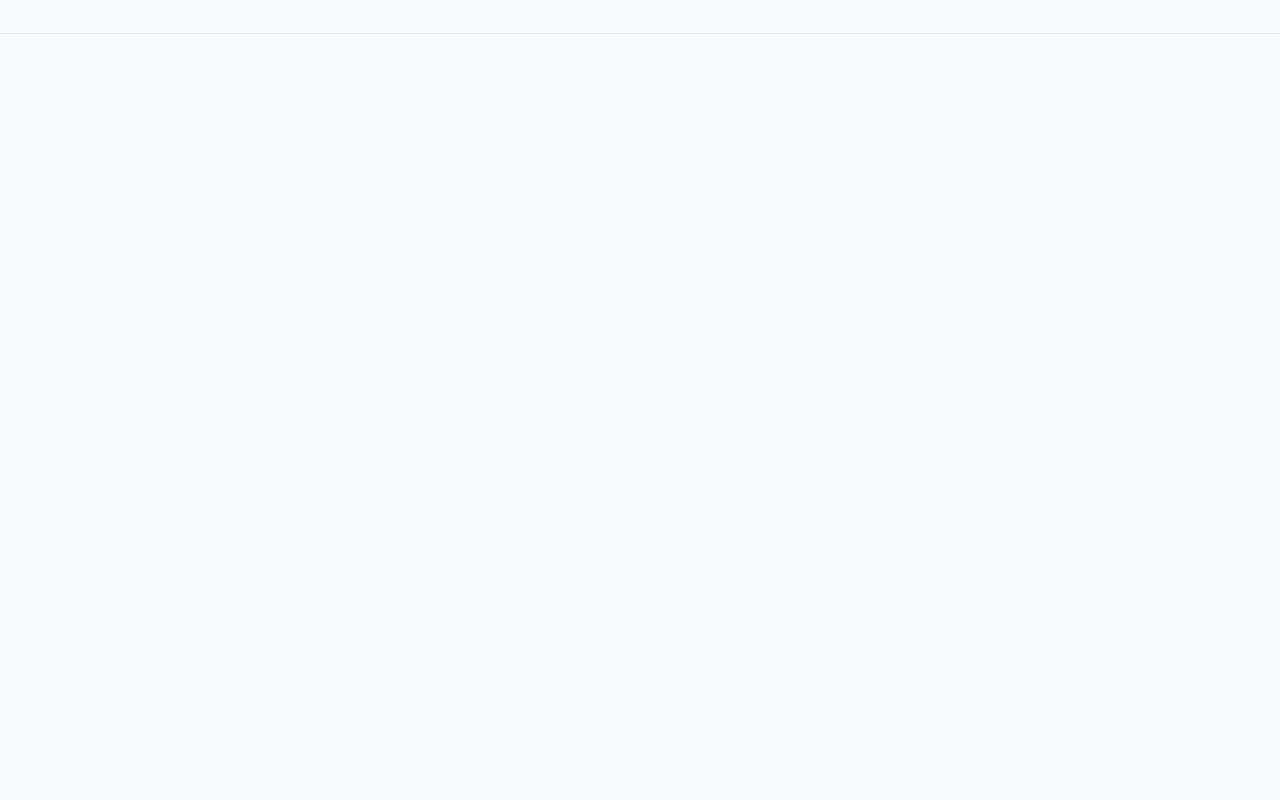
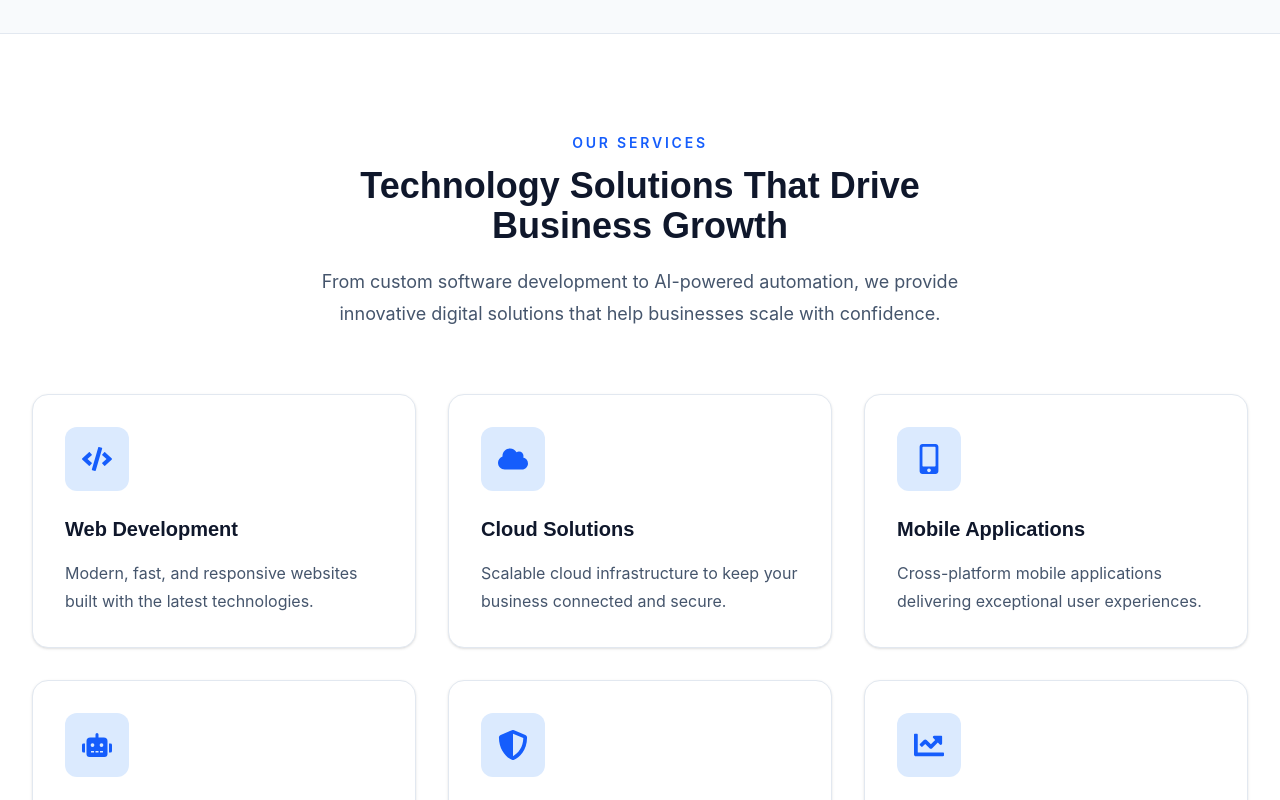
Before and after one commit to bigyathapa79-hue/nexora-corporate, a React (Vite) app: page / in a window 1280 px wide. Shown: the part 1160-1960 px from the top of the page. Before the commit the page ends 1194 px from the top, so only its background shows below. Built offline with nearby package versions, Linux system fonts and the light colour scheme.

Commit message:
services add in homepage

```diff
--- a/src/App.jsx
+++ b/src/App.jsx
@@ -1,6 +1,7 @@
 import Navbar from "./components/layout/Navbar";
 import Hero from "./components/sections/Hero";
 import Companies from "./components/sections/Companies";
+import Services from "./components/sections/Services";
 
 function App() {
   return (
@@ -8,6 +9,7 @@ function App() {
       <Navbar />
       <Hero />
       <Companies />
+      <Services />
     </>
   );
 }
--- a/src/components/sections/Services.jsx
+++ b/src/components/sections/Services.jsx
@@ -0,0 +1,27 @@
+import Container from "../common/Container";
+import SectionTitle from "../common/SectionTitle";
+import ServiceCard from "../common/ServiceCard";
+
+import services from "../../data/services";
+
+const Services = () => {
+  return (
+    <section className="bg-white py-24">
+      <Container>
+        <SectionTitle
+          badge="Our Services"
+          title="Technology Solutions That Drive Business Growth"
+          description="From custom software development to AI-powered automation, we provide innovative digital solutions that help businesses scale with confidence."
+        />
+
+        <div className="grid gap-8 md:grid-cols-2 lg:grid-cols-3">
+          {services.map((service) => (
+            <ServiceCard key={service.id} service={service} />
+          ))}
+        </div>
+      </Container>
+    </section>
+  );
+};
+
+export default Services;
```
